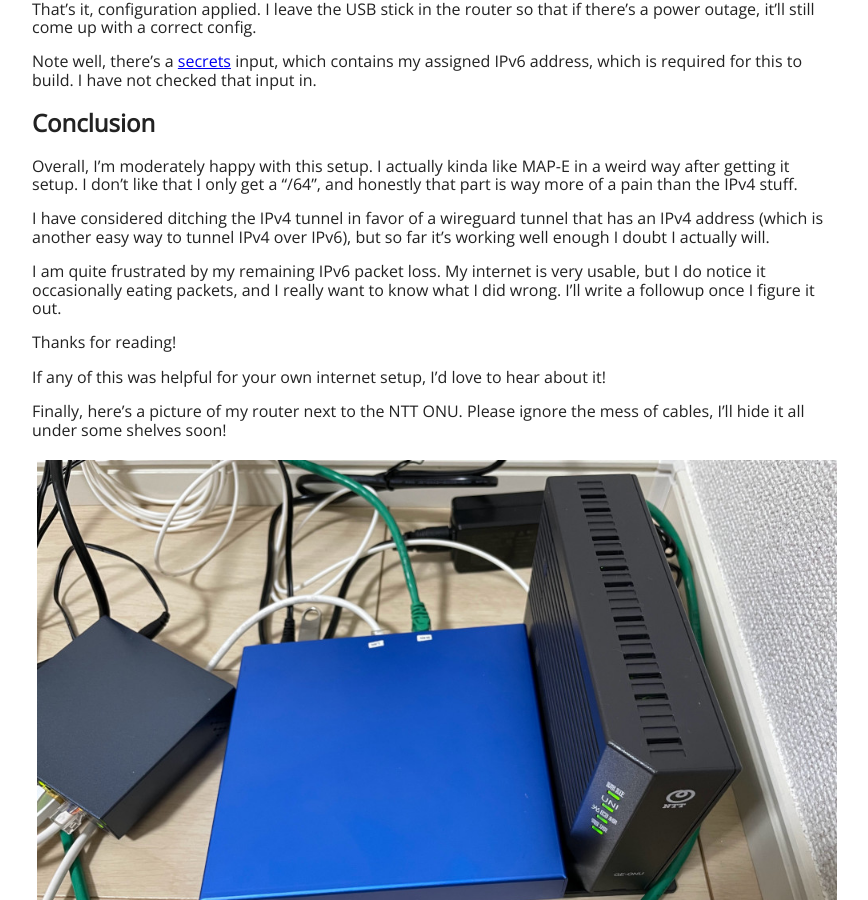
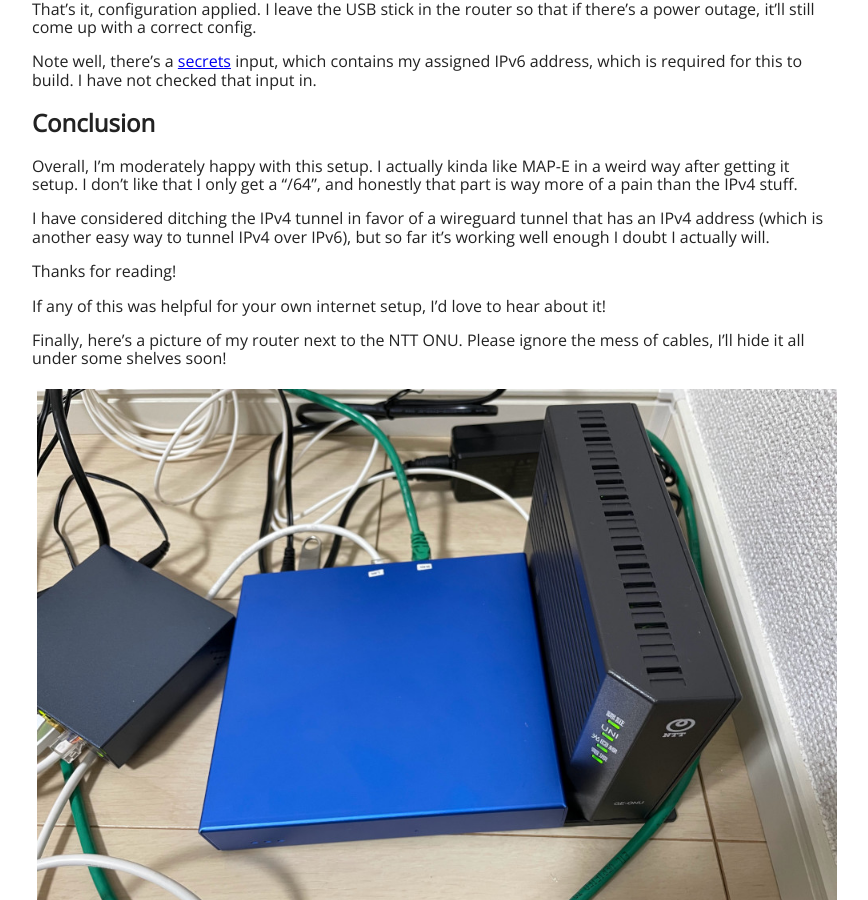
Before and after one commit to euank/euank.com, a Jekyll site: the page built from _posts/2023-02-22-v6-plus.md, in a window 1280 px wide and 900 px high, scrolled down 5477 px. Shown: the whole window, without its empty margins (208-1076 px from the left). Built offline with Jekyll 4.4.1, drawn with Linux system fonts in a browser that asks for light colours; some of the changed text lies outside the part shown.

```diff
--- a/_posts/2023-02-22-v6-plus.md
+++ b/_posts/2023-02-22-v6-plus.md
@@ -276,9 +276,6 @@
 
 I have considered ditching the IPv4 tunnel in favor of a wireguard tunnel that has an IPv4 address (which is another easy way to tunnel IPv4 over IPv6), but so far it's working well enough I doubt I actually will.
 
-I am quite frustrated by my remaining IPv6 packet loss. My internet is very usable, but I do notice it occasionally eating packets, and I really want to know what I did wrong.
-I'll write a followup once I figure it out.
-
 Thanks for reading!
 
 If any of this was helpful for your own internet setup, I'd love to hear about it!
```
Also changed, not shown: other parts of _posts/2023-02-22-v6-plus.md (+1 -1 lines), _posts/2024-11-10-bamboo-weak-steel-strong.md (+2 -2 lines).
